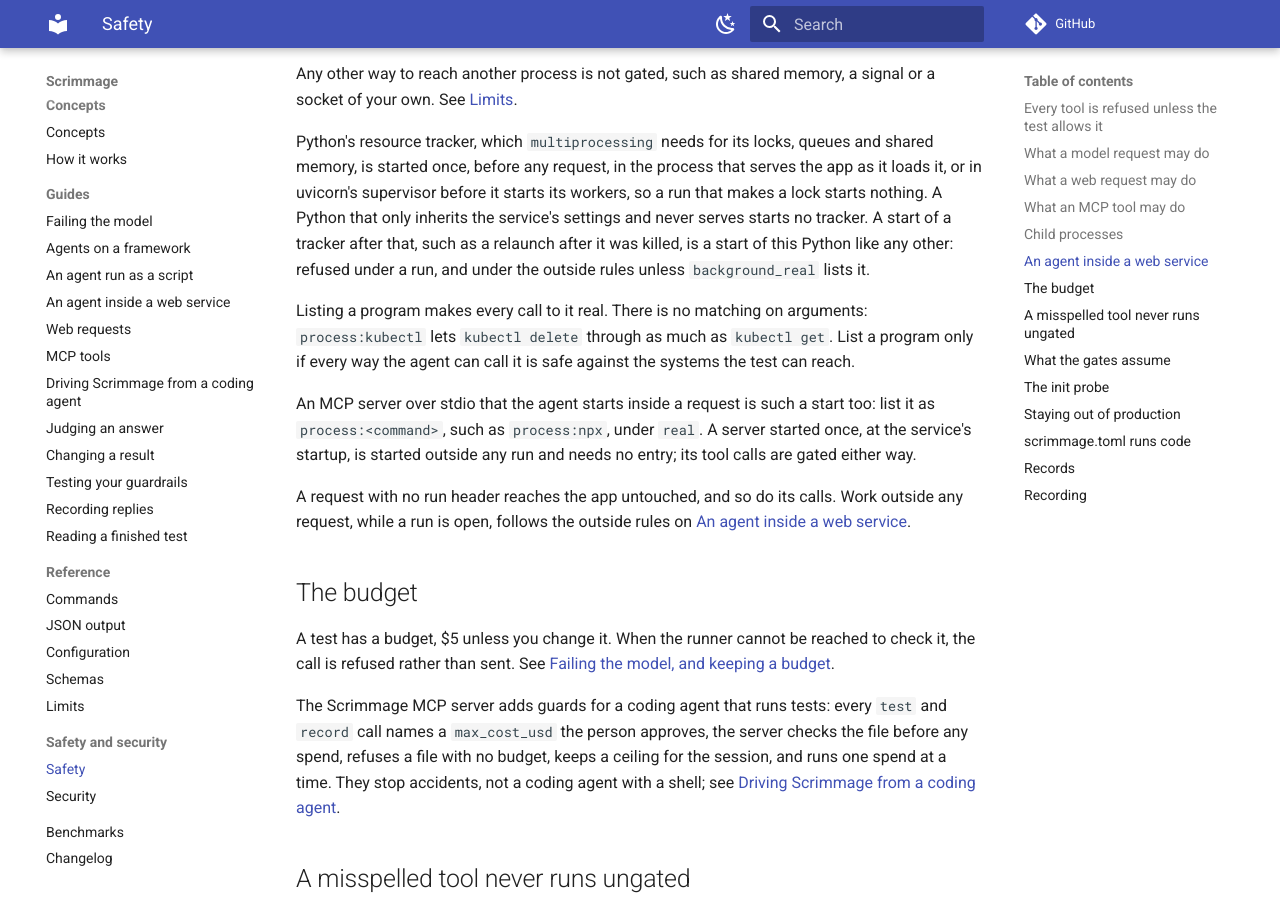
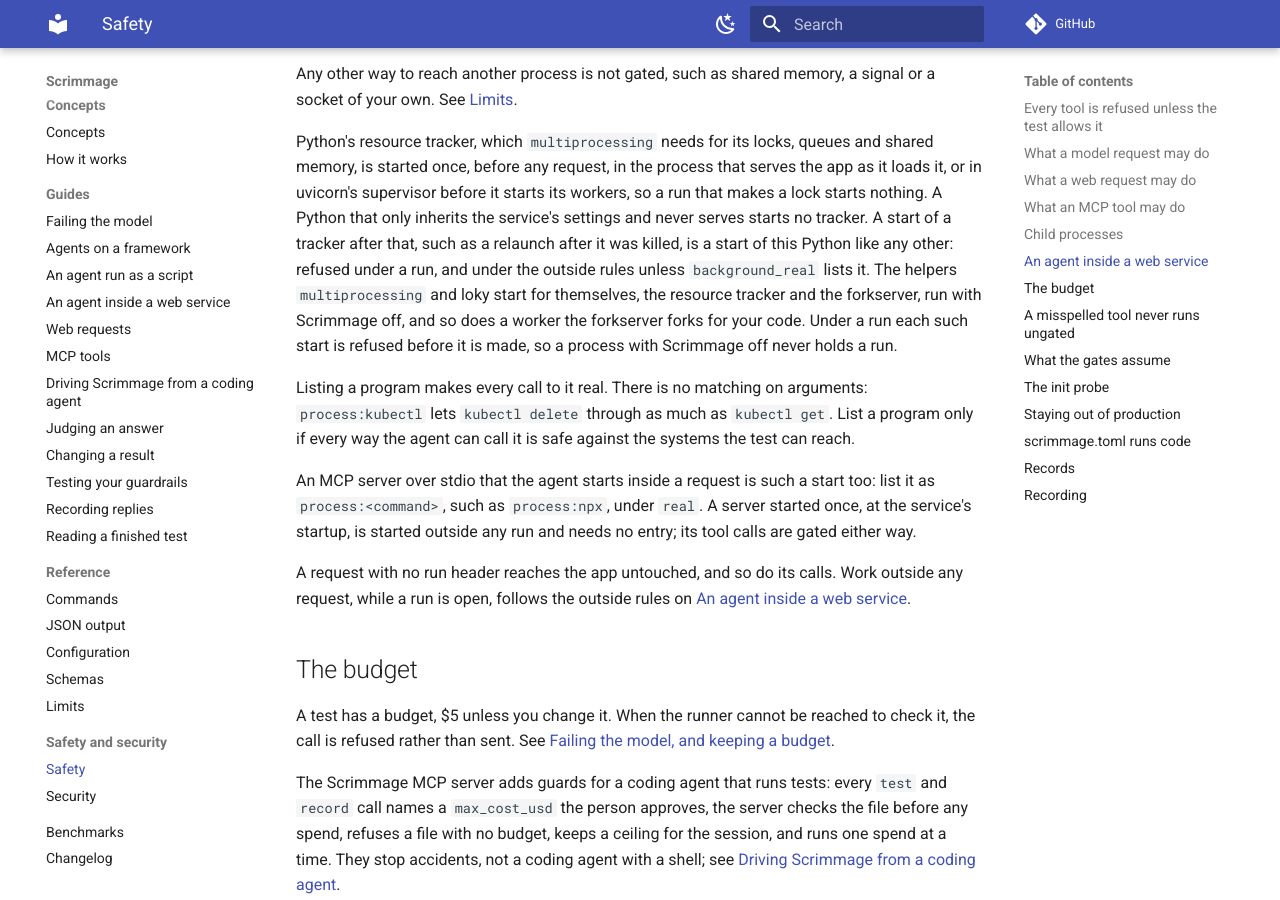
Before and after one commit to ManishKumar97/scrimmage, an MkDocs documentation site: the page built from docs/safety.md, in a window 1280 px wide and 900 px high, scrolled down 3836 px. Built offline with MkDocs 1.6.1 and Material for MkDocs 9.7.7, drawn with Linux system fonts in a browser that asks for light colours; comment, search, counter and statistics services are not loaded.

Commit message:
docs(service): say helpers run with scrimmage off and run state carries
A run's working folder, environment and signal handlers are the process's, so later plain work and later starts see them. The forkserver's workers run with Scrimmage off, which is safe only because every such start is refused under a run.

```diff
--- a/docs/safety.md
+++ b/docs/safety.md
@@ -119,6 +119,8 @@ Any other way to reach another process is not gated, such as shared memory, a si
 Python's resource tracker, which `multiprocessing` needs for its locks, queues and shared memory, is started once, before any request, in the process that serves the app as it loads it, or in uvicorn's supervisor before it starts its workers, so a run that makes a lock starts nothing.
 A Python that only inherits the service's settings and never serves starts no tracker.
 A start of a tracker after that, such as a relaunch after it was killed, is a start of this Python like any other: refused under a run, and under the outside rules unless `background_real` lists it.
+The helpers `multiprocessing` and loky start for themselves, the resource tracker and the forkserver, run with Scrimmage off, and so does a worker the forkserver forks for your code.
+Under a run each such start is refused before it is made, so a process with Scrimmage off never holds a run.
 
 Listing a program makes every call to it real.
 There is no matching on arguments: `process:kubectl` lets `kubectl delete` through as much as `kubectl get`.
```
Also changed, not shown: docs/limits.md (+1 -0 lines).
